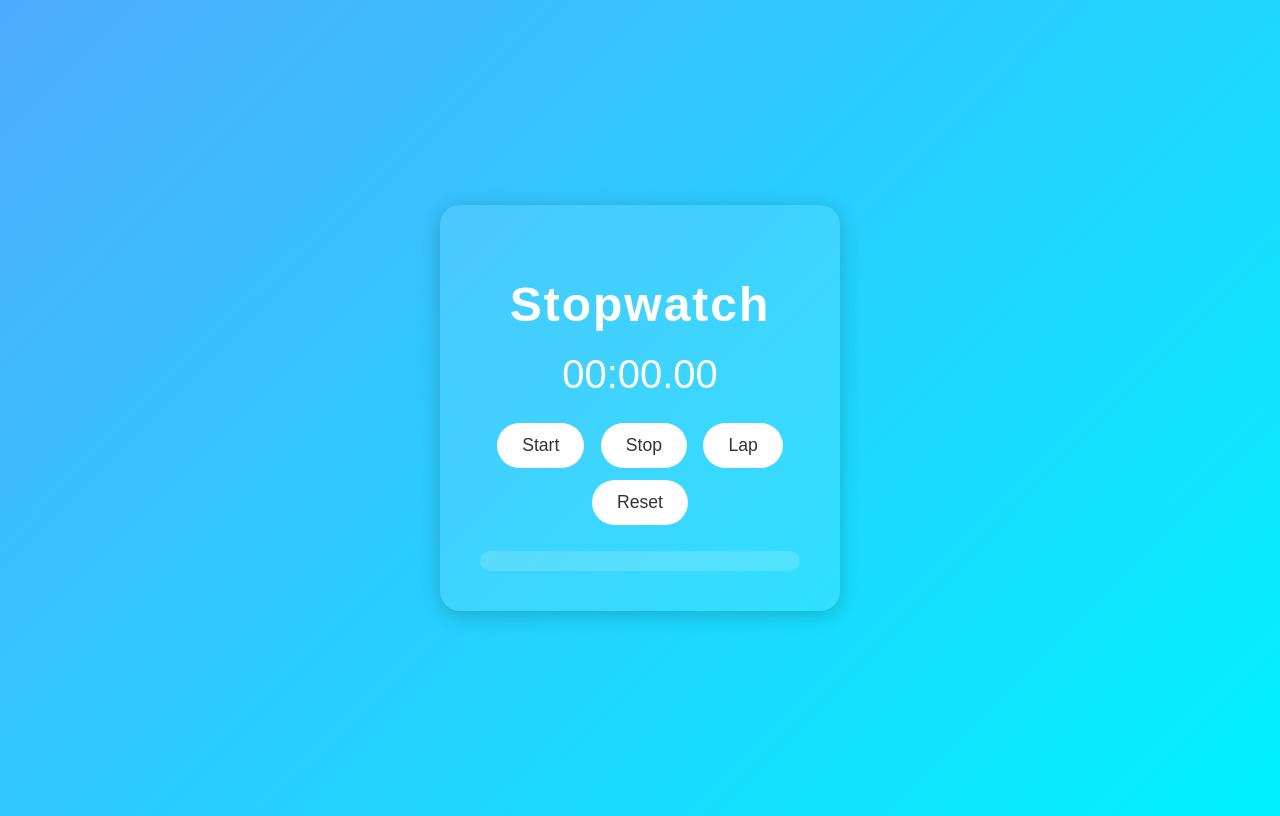
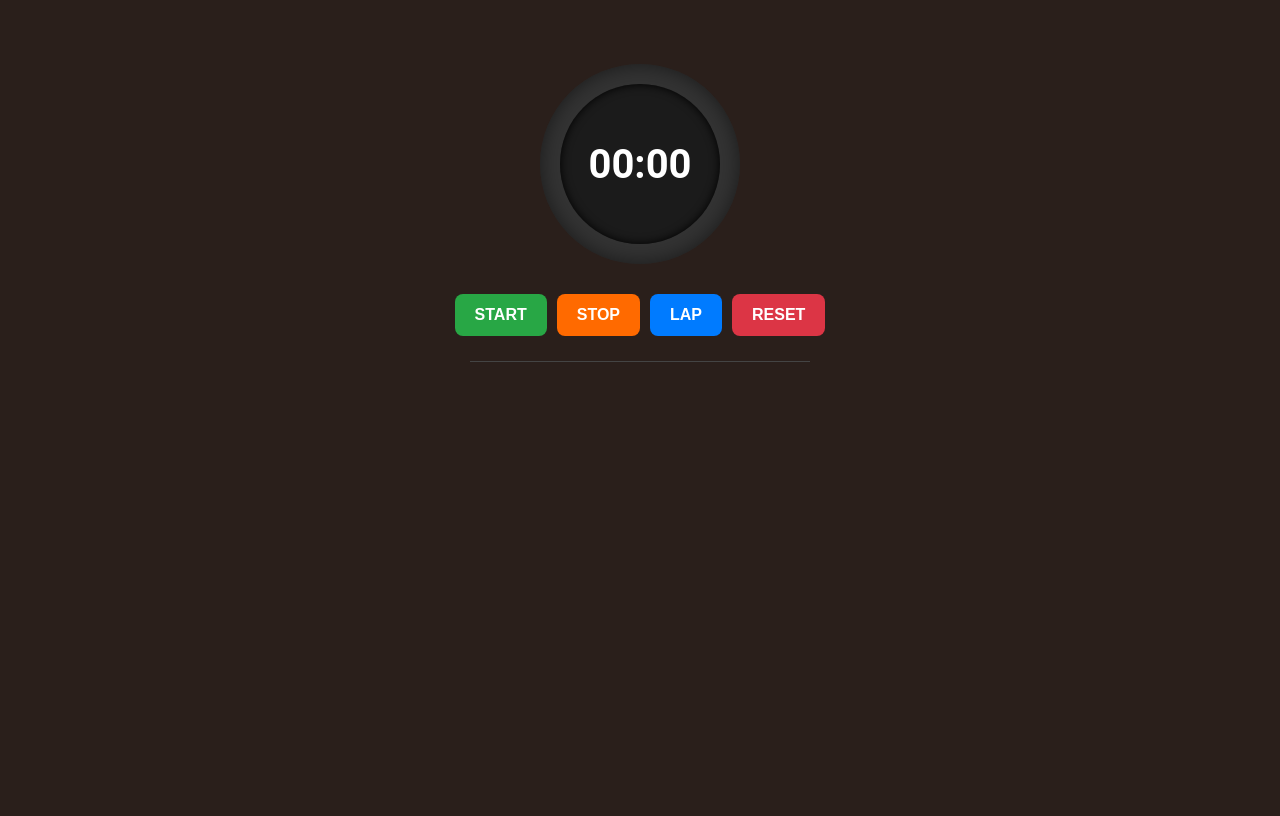
Before and after one commit to Tapfone/stopwatch, a plain HTML site: page index.html in a window 1280 px wide. Drawn offline with Linux system fonts and the light colour scheme.

Commit message:
Update index.html

```diff
--- a/index.html
+++ b/index.html
@@ -1,151 +1,207 @@
 <!DOCTYPE html>
 <html lang="en">
 <head>
-  <meta charset="UTF-8" />
-  <meta name="viewport" content="width=device-width, initial-scale=1.0" />
+<meta charset="UTF-8">
+<meta name="viewport" content="width=device-width, initial-scale=1.0">
 <title>Stopwatch</title>
 <style>
-    body {
-      font-family: 'Poppins', sans-serif;
-      background: linear-gradient(135deg, #4facfe, #00f2fe);
-      color: #fff;
-      height: 100vh;
-      display: flex;
-      justify-content: center;
-      align-items: center;
-      flex-direction: column;
+  :root {
+    --orange: #ff6a00;
+    --dark-bg: #2a1f1b;
+    --light-text: #fff;
   }
 
-    .stopwatch {
-      background: rgba(255, 255, 255, 0.1);
-      padding: 40px;
-      border-radius: 20px;
-      box-shadow: 0 4px 20px rgba(0, 0, 0, 0.2);
-      text-align: center;
-      width: 320px;
+  body {
+    margin: 0;
+    padding: 0;
+    height: 100vh;
+    background: var(--dark-bg);
+    color: var(--light-text);
+    font-family: 'Roboto', sans-serif;
+    display: flex;
+    flex-direction: column;
+    align-items: center;
+    justify-content: center;
   }
 
-    h1 {
-      font-size: 3em;
-      margin-bottom: 20px;
-      letter-spacing: 2px;
+  .container {
+    width: 100%;
+    max-width: 400px;
+    aspect-ratio: 9 / 16;
+    display: flex;
+    flex-direction: column;
+    align-items: center;
+    justify-content: flex-start;
+    padding-top: 40px;
+  }
+
+  .circle {
+    position: relative;
+    width: 200px;
+    height: 200px;
+    border-radius: 50%;
+    background: conic-gradient(var(--orange) 0deg, #333 0deg);
+    display: flex;
+    align-items: center;
+    justify-content: center;
+    box-shadow: inset 0 0 20px rgba(0,0,0,0.5);
+  }
+
+  .circle-inner {
+    position: absolute;
+    width: 160px;
+    height: 160px;
+    background: #1b1b1b;
+    border-radius: 50%;
+    display: flex;
+    align-items: center;
+    justify-content: center;
+    box-shadow: 0 0 10px #000 inset;
   }
 
   .time {
-      font-size: 2.5em;
-      margin-bottom: 20px;
+    font-size: 2.5rem;
+    font-weight: bold;
   }
 
-    .buttons button {
-      background: #fff;
-      border: none;
-      color: #333;
-      font-size: 1.1em;
-      margin: 6px;
-      padding: 12px 25px;
-      border-radius: 30px;
-      cursor: pointer;
-      transition: 0.3s;
+  .buttons {
+    margin-top: 30px;
+    display: flex;
+    gap: 10px;
   }
 
-    .buttons button:hover {
-      transform: scale(1.1);
+  button {
+    padding: 12px 20px;
+    font-size: 1rem;
+    font-weight: bold;
+    border: none;
+    border-radius: 8px;
+    cursor: pointer;
+    color: white;
   }
 
-    .start { background: #00e676; }
-    .stop { background: #ff3d00; }
-    .reset { background: #2979ff; }
-    .lap { background: #ffea00; color: #333; }
+  #start { background-color: #28a745; }
+  #stop { background-color: #ff6a00; }
+  #reset { background-color: #dc3545; }
+  #lap { background-color: #007bff; }
+
+  button:active {
+    opacity: 0.8;
+    transform: scale(0.98);
+  }
 
   .laps {
-      margin-top: 20px;
-      max-height: 150px;
+    margin-top: 25px;
+    width: 85%;
+    max-height: 200px;
     overflow-y: auto;
-      text-align: left;
-      font-size: 1.1em;
-      background: rgba(255, 255, 255, 0.15);
-      padding: 10px;
-      border-radius: 10px;
+    border-top: 1px solid #444;
+    padding-top: 10px;
   }
 
-    .lap-item {
-      border-bottom: 1px solid rgba(255, 255, 255, 0.3);
-      padding: 4px 0;
+  .lap {
+    display: flex;
+    justify-content: space-between;
+    font-size: 1.1rem;
+    padding: 6px 0;
+    border-bottom: 1px solid #333;
+  }
+
+  .lap-number {
+    color: var(--orange);
+  }
+
+  ::-webkit-scrollbar {
+    width: 6px;
+  }
+
+  ::-webkit-scrollbar-thumb {
+    background: var(--orange);
+    border-radius: 3px;
   }
 </style>
 </head>
 <body>
-  <div class="stopwatch">
-    <h1>Stopwatch</h1>
-    <div class="time" id="display">00:00.00</div>
+
+<div class="container">
+  <div class="circle" id="progress">
+    <div class="circle-inner">
+      <div class="time" id="display">00:00</div>
+    </div>
+  </div>
+
   <div class="buttons">
-      <button class="start" id="startBtn">Start</button>
-      <button class="stop" id="stopBtn">Stop</button>
-      <button class="lap" id="lapBtn">Lap</button>
-      <button class="reset" id="resetBtn">Reset</button>
+    <button id="start">START</button>
+    <button id="stop">STOP</button>
+    <button id="lap">LAP</button>
+    <button id="reset">RESET</button>
   </div>
-    <div class="laps" id="laps"></div>
+
+  <div class="laps" id="lapsList"></div>
 </div>
 
 <script>
-    let startTime, updatedTime, difference = 0, timerInterval;
+  let startTime, updatedTime, difference = 0;
   let running = false;
+  let timerInterval;
+  let progress = 0;
   let lapCount = 0;
 
   const display = document.getElementById("display");
-    const startBtn = document.getElementById("startBtn");
-    const stopBtn = document.getElementById("stopBtn");
-    const resetBtn = document.getElementById("resetBtn");
-    const lapBtn = document.getElementById("lapBtn");
-    const laps = document.getElementById("laps");
+  const circle = document.getElementById("progress");
+  const lapsList = document.getElementById("lapsList");
 
-    function updateDisplay() {
+  function updateTime() {
     updatedTime = new Date().getTime();
     difference = updatedTime - startTime;
 
-      let minutes = Math.floor((difference % (1000 * 60 * 60)) / (1000 * 60));
-      let seconds = Math.floor((difference % (1000 * 60)) / 1000);
-      let milliseconds = Math.floor((difference % 1000) / 10);
+    const minutes = Math.floor((difference % (1000 * 60 * 60)) / (1000 * 60));
+    const seconds = Math.floor((difference % (1000 * 60)) / 1000);
 
-      minutes = (minutes < 10) ? "0" + minutes : minutes;
-      seconds = (seconds < 10) ? "0" + seconds : seconds;
-      milliseconds = (milliseconds < 10) ? "0" + milliseconds : milliseconds;
+    display.textContent =
+      (minutes < 10 ? "0" + minutes : minutes) +
+      ":" +
+      (seconds < 10 ? "0" + seconds : seconds);
 
-      display.innerHTML = `${minutes}:${seconds}.${milliseconds}`;
+    progress = (seconds / 60) * 360;
+    circle.style.background = `conic-gradient(var(--orange) ${progress}deg, #333 ${progress}deg)`;
   }
 
-    startBtn.onclick = () => {
+  document.getElementById("start").addEventListener("click", () => {
     if (!running) {
       running = true;
       startTime = new Date().getTime() - difference;
-        timerInterval = setInterval(updateDisplay, 10);
+      timerInterval = setInterval(updateTime, 1000);
     }
-    };
+  });
 
-    stopBtn.onclick = () => {
+  document.getElementById("stop").addEventListener("click", () => {
     running = false;
     clearInterval(timerInterval);
-    };
+  });
 
-    resetBtn.onclick = () => {
+  document.getElementById("reset").addEventListener("click", () => {
     running = false;
     clearInterval(timerInterval);
     difference = 0;
-      display.innerHTML = "00:00.00";
-      laps.innerHTML = "";
+    progress = 0;
     lapCount = 0;
-    };
+    display.textContent = "00:00";
+    circle.style.background = `conic-gradient(var(--orange) 0deg, #333 0deg)`;
+    lapsList.innerHTML = "";
+  });
 
-    lapBtn.onclick = () => {
+  document.getElementById("lap").addEventListener("click", () => {
     if (running) {
       lapCount++;
       const lapTime = display.textContent;
       const lapElement = document.createElement("div");
-        lapElement.classList.add("lap-item");
-        lapElement.textContent = `Lap ${lapCount}: ${lapTime}`;
-        laps.prepend(lapElement);
+      lapElement.classList.add("lap");
+      lapElement.innerHTML = `<span class="lap-number">Lap ${lapCount}</span><span>${lapTime}</span>`;
+      lapsList.prepend(lapElement);
     }
-    };
+  });
 </script>
+
 </body>
 </html>
```
Lines whose indentation alone changed are shown as unchanged.
